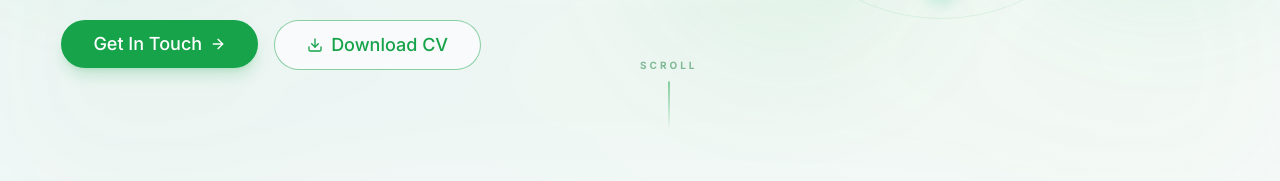
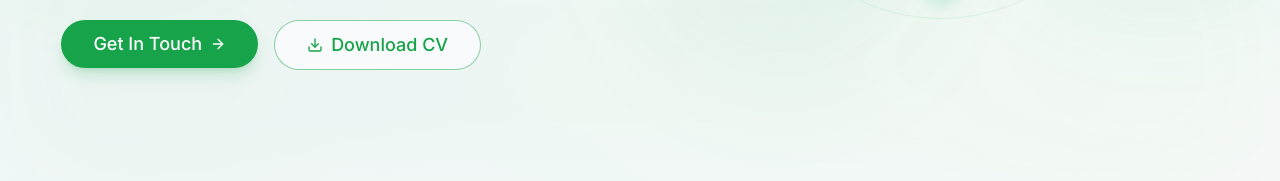
Before and after one commit to mani177k/Portfolio, a React app in the folder portfolio/: page / in a window 1280 px wide. Shown: the part 613-794 px from the top of the page. Built offline with nearby package versions, Linux system fonts and the light colour scheme; the HTML template or start-up script is replaced by a standard one.

Commit message:
feat: remove scroll indicator entirely

```diff
--- a/portfolio/src/components/Hero.tsx
+++ b/portfolio/src/components/Hero.tsx
@@ -66,11 +66,7 @@ export default function Hero() {
             </Button>
           </div>
 
-          {/* Mobile Scroll Indicator */}
-          <div className="flex lg:hidden w-full justify-center mt-8 animate-bounce opacity-50 flex-col items-center gap-2">
-            <span className="text-[10px] font-black tracking-[0.3em] text-green-700 uppercase">Scroll</span>
-            <div className="w-0.5 h-12 bg-gradient-to-b from-green-600 to-transparent rounded-full"></div>
-          </div>
+
         </div>
 
         <div className="relative hidden md:flex justify-center items-center slide-up" style={{ animationDelay: '0.2s' }}>
@@ -108,10 +104,6 @@ export default function Hero() {
         </div>
       </div>
 
-      <div className="hidden lg:flex absolute bottom-10 left-1/2 -translate-x-1/2 flex-col items-center gap-2 animate-bounce opacity-50">
-        <span className="text-[10px] font-black tracking-[0.3em] text-green-700 uppercase">Scroll</span>
-        <div className="w-0.5 h-12 bg-gradient-to-b from-green-600 to-transparent rounded-full"></div>
-      </div>
     </section>
   );
 }
```
